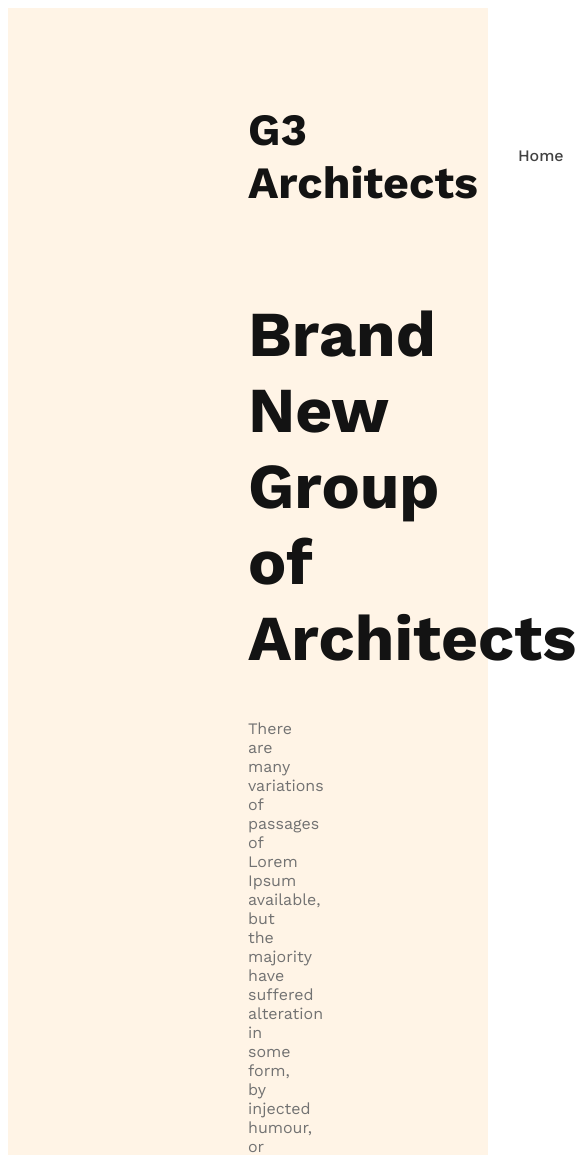
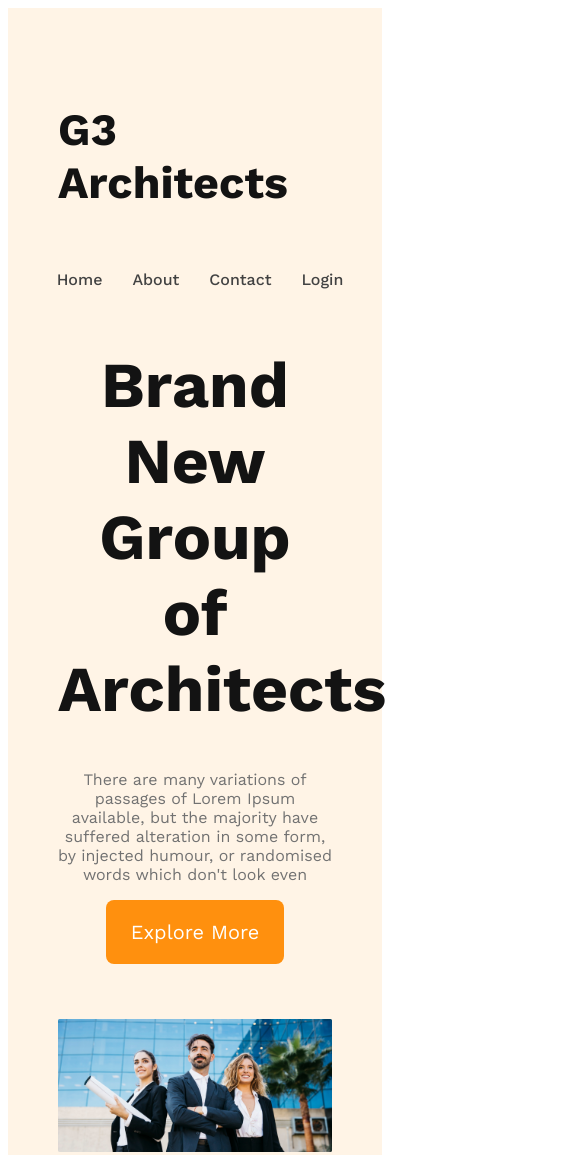
Before and after one commit to saltuk44/g3-architect-website, a plain HTML site: page images/index.html in a window 390 px wide. Shown: the top 1155 px of the page, 585 px wide, since content can reach past the window. Drawn offline with nearby package versions, Linux system fonts and the light colour scheme.

Commit message:
finished the header section and responsive for mobile and medium device

```diff
--- a/images/styles/architects.css
+++ b/images/styles/architects.css
@@ -8,6 +8,11 @@
     background-color: #FF900E;
     border-radius: 8px;
     font-size: 20px;
+    padding: 20px 25px;
+    color: #fff;
+    font-size: 1.25rem;
+    cursor: pointer;
+    border: 0;
 }
 
 /* header styles */
@@ -53,3 +58,23 @@ nav li a{
 .banner-description{
     color: #727272;
 }
+.banner img{
+    margin-top: 20%;
+    width: 100%;
+}
+/* responsive media queries */
+/* mobile devices */
+@media screen and (max-width: 576px) {
+    header{
+        padding: 50px;
+    }
+    nav {
+        flex-direction: column;
+    }
+}
+/* table or medium devices */
+@media screen and (min-width:567px) and (max-width: 960px) {
+    nav{
+        flex-direction: column;
+    }
+}
```
